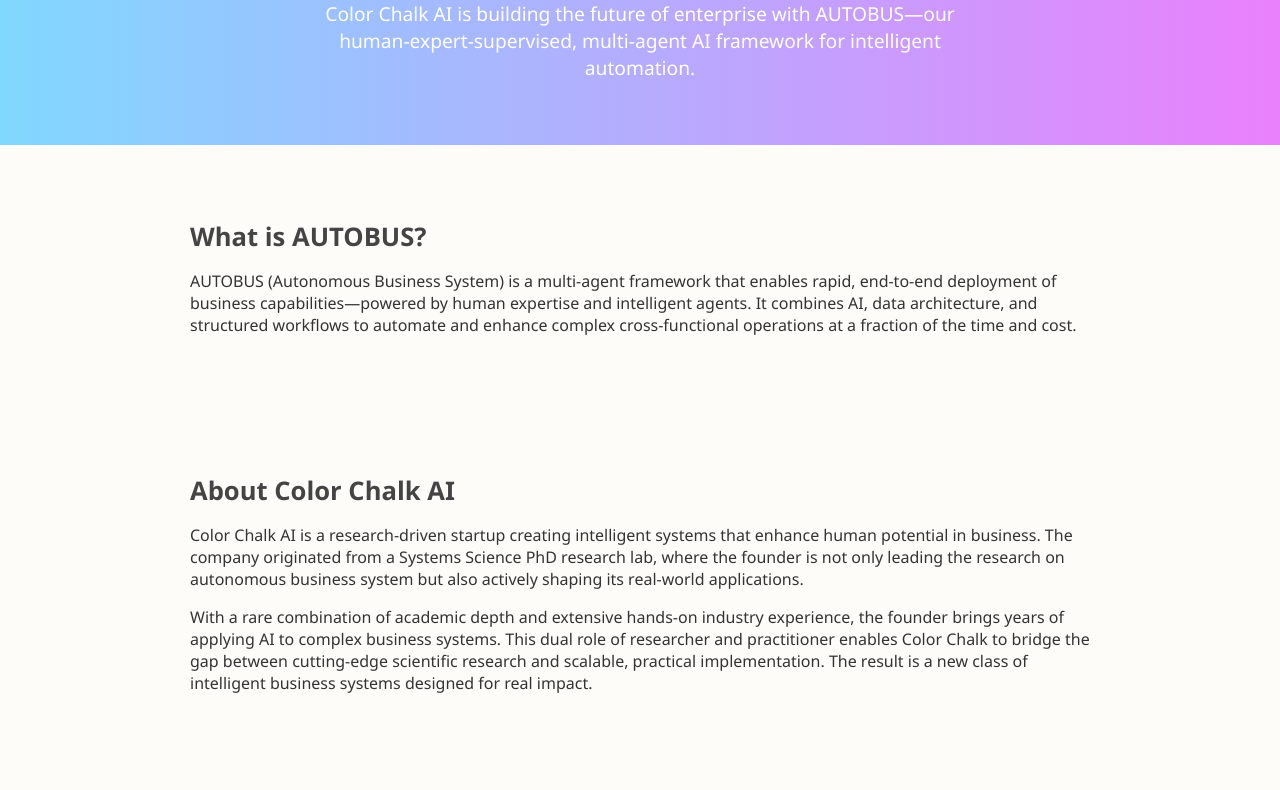
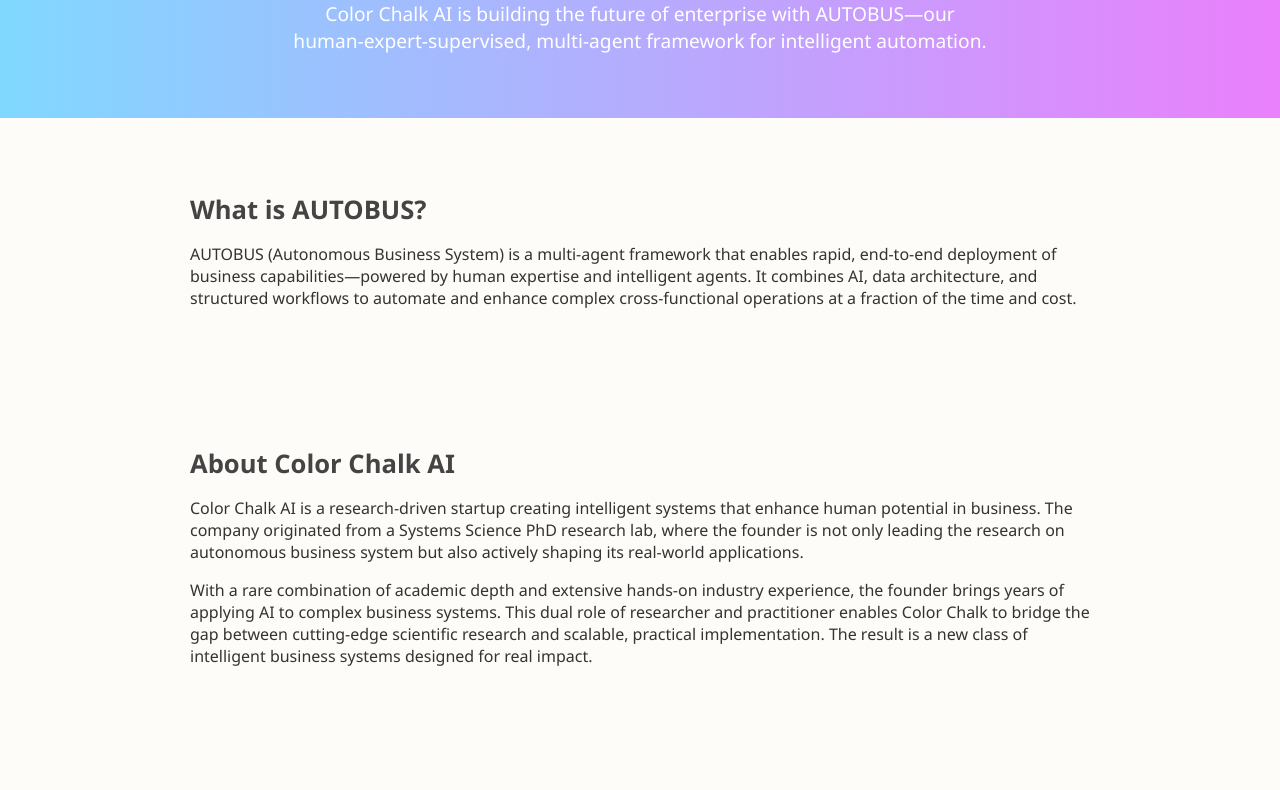
Before and after one commit to colorchalk/colorchalk.github.io, a plain HTML site: page index.html in a window 1280 px wide. Shown: the part 255-1045 px from the top of the page. Drawn offline with Linux system fonts and the light colour scheme.

Commit message:
revised heading

```diff
--- a/index.html
+++ b/index.html
@@ -85,7 +85,7 @@
 
   <section class="hero">
     <h2>Autonomous Business System</h2>
-    <p>Color Chalk AI is building the future of enterprise with AUTOBUS—our human-expert-supervised, multi-agent AI framework for intelligent automation.</p>
+    <p>Color Chalk AI is building the future of enterprise with AUTOBUS—our human-expert-supervised, multi-agent framework for intelligent automation.</p>
   </section>
 
   <section id="system" class="section">
```
